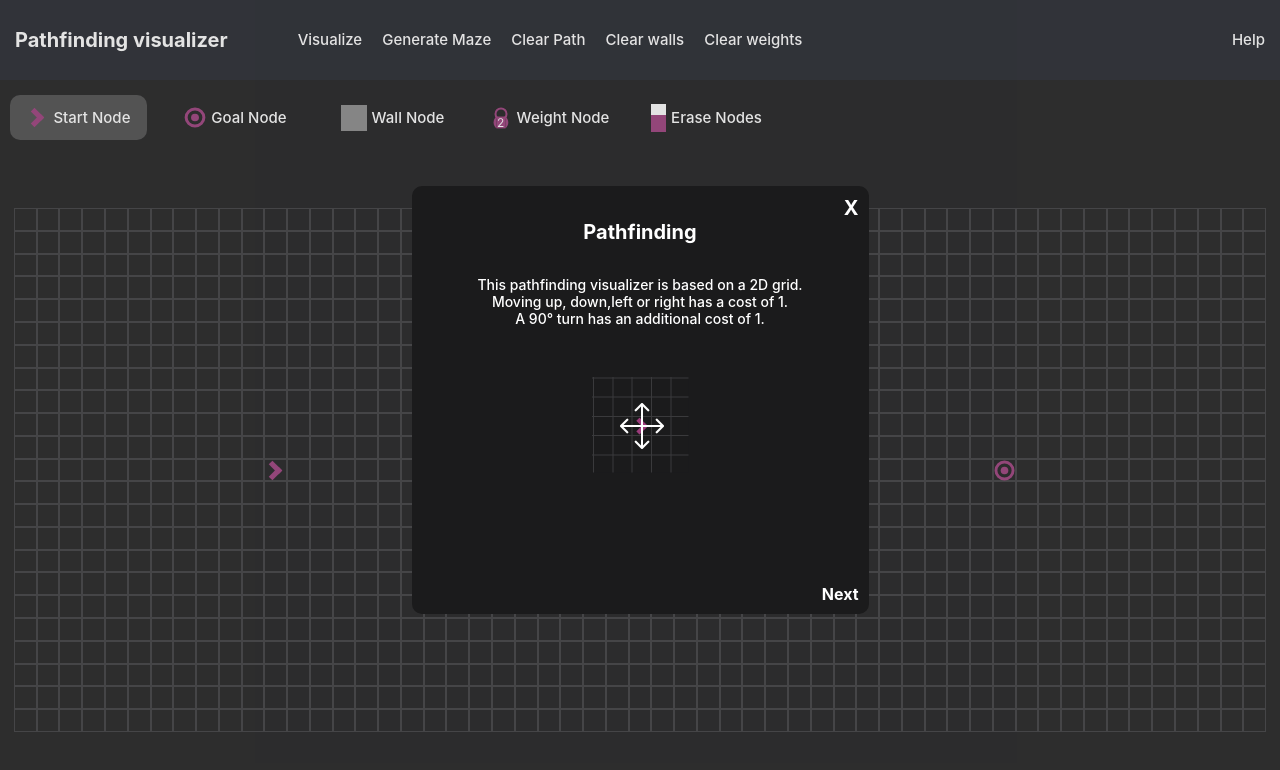
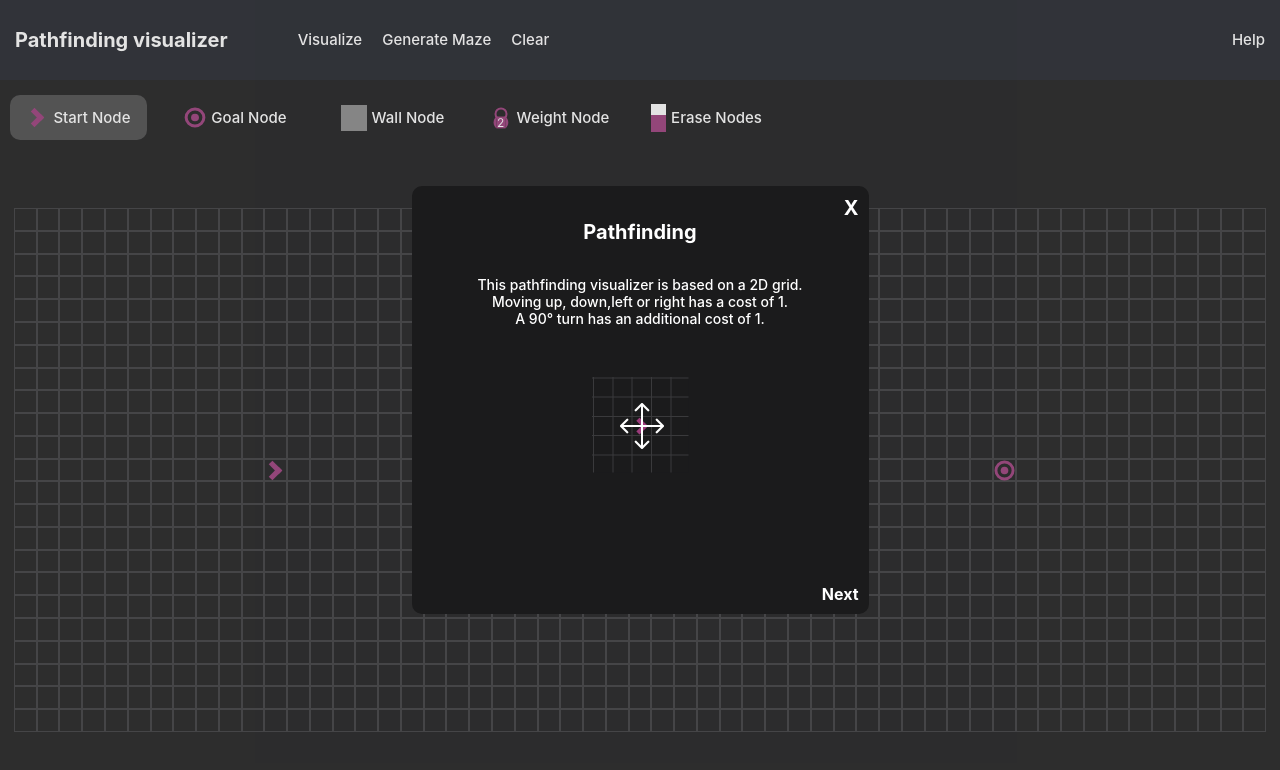
Before and after one commit to reddcarp/pathfinding-visualizer, a React (Create React App) app: page / in a window 1280 px wide. Shown: the top 770 px of the page. Built offline with nearby package versions, Linux system fonts and the light colour scheme.

Commit message:
[Clear] now with drop down menu

```diff
--- a/src/App.tsx
+++ b/src/App.tsx
@@ -15,6 +15,7 @@ function App() {
     handleSelectedNodeType,
     selectedNodeType,
     handleClearPath,
+    handleClearAll,
     handlePathfindingVisualization,
     handleClearNodesByType,
     handleGenerateMaze,
@@ -35,6 +36,7 @@ function App() {
         handleClearNodesByType={handleClearNodesByType}
         handleGenerateMaze={handleGenerateMaze}
         handleSetShowTutorial={handleSetShowTutorial}
+        handleClearAll={handleClearAll}
       />
       <StateSelector
         selectedNodeType={selectedNodeType}
--- a/src/components/header/index.tsx
+++ b/src/components/header/index.tsx
@@ -9,6 +9,7 @@ interface HeaderProps {
   handleClearNodesByType: (nodeTypes: NodeTrueType[]) => void;
   handleGenerateMaze: (algo: MazeType) => void;
   handleSetShowTutorial: (state: boolean) => void;
+  handleClearAll: () => void;
 }
 
 interface HeaderState {}
@@ -36,24 +37,22 @@ class Header extends React.Component<HeaderProps, HeaderState> {
           }
           displayedName="Generate Maze"
         />
-        <Action
-          actionToPerform={() => this.props.handleClearPath()}
-          displayedName="Clear Path"
+        <MultiAction
+          name="Clear"
+          displayedNames={["Path", "Walls", "Weights", "All"]}
+          actionToPerform={[
+            () => this.props.handleClearPath(),
+            () => this.props.handleClearNodesByType(["wall"]),
+            () =>
+              this.props.handleClearNodesByType([
+                "weight-2",
+                "weight-5",
+                "weight-10",
+              ]),
+            () => this.props.handleClearAll(),
+          ]}
         />
-        <Action
-          actionToPerform={() => this.props.handleClearNodesByType(["wall"])}
-          displayedName="Clear walls"
-        />
-        <Action
-          actionToPerform={() =>
-            this.props.handleClearNodesByType([
-              "weight-2",
-              "weight-5",
-              "weight-10",
-            ])
-          }
-          displayedName="Clear weights"
-        />
+
         <div id="header-end">
           <Action
             actionToPerform={() => this.props.handleSetShowTutorial(true)}
--- a/src/hooks/usePathfinding/index.tsx
+++ b/src/hooks/usePathfinding/index.tsx
@@ -343,6 +343,7 @@ const usePathfinding = (rows: number, columns: number) => {
     handleSelectedNodeType,
     selectedNodeType,
     handleClearPath,
+    handleClearAll,
     handlePathfindingVisualization,
     handleClearNodesByType,
     handleGenerateMaze,
```
